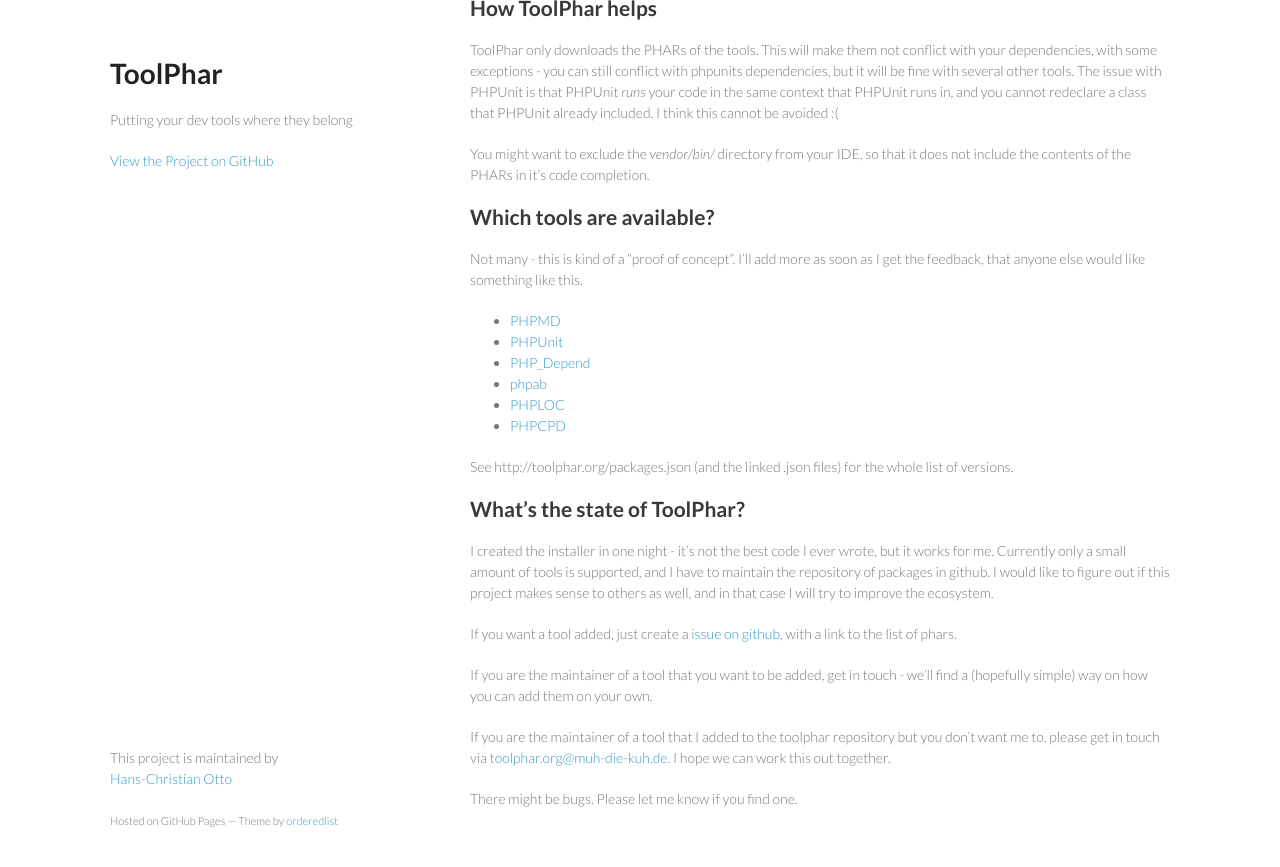
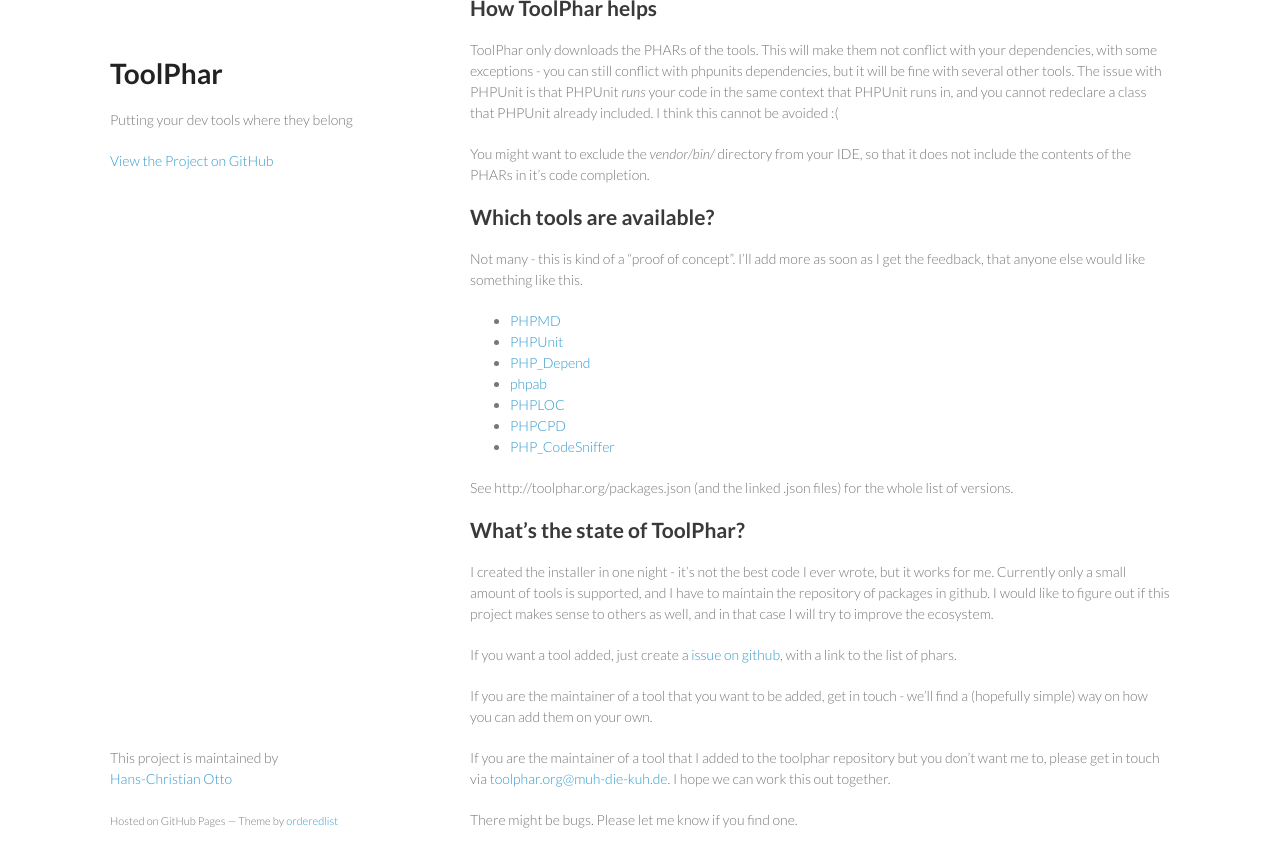
Before and after one commit to toolphar/toolphar, a Jekyll site: the page built from index.md, in a window 1280 px wide and 900 px high, scrolled down 1674 px. Shown: the top 867 px of the window. Built offline with Jekyll 4.4.1, drawn with Linux system fonts in a browser that asks for light colours; Markdown is read by kramdown in place of the engine named in the settings.

Commit message:
added codesniffer to index.md

```diff
--- a/index.md
+++ b/index.md
@@ -103,6 +103,7 @@ I'll add more as soon as I get the feedback, that anyone else would like somethi
 - [phpab](http://phpab.net)
 - [PHPLOC](https://github.com/sebastianbergmann/phploc)
 - [PHPCPD](https://github.com/sebastianbergmann/phpcpd)
+- [PHP_CodeSniffer](https://github.com/squizlabs/PHP_CodeSniffer/)
 
 See http://toolphar.org/packages.json (and the linked .json files) for the whole list of versions.
 
```
